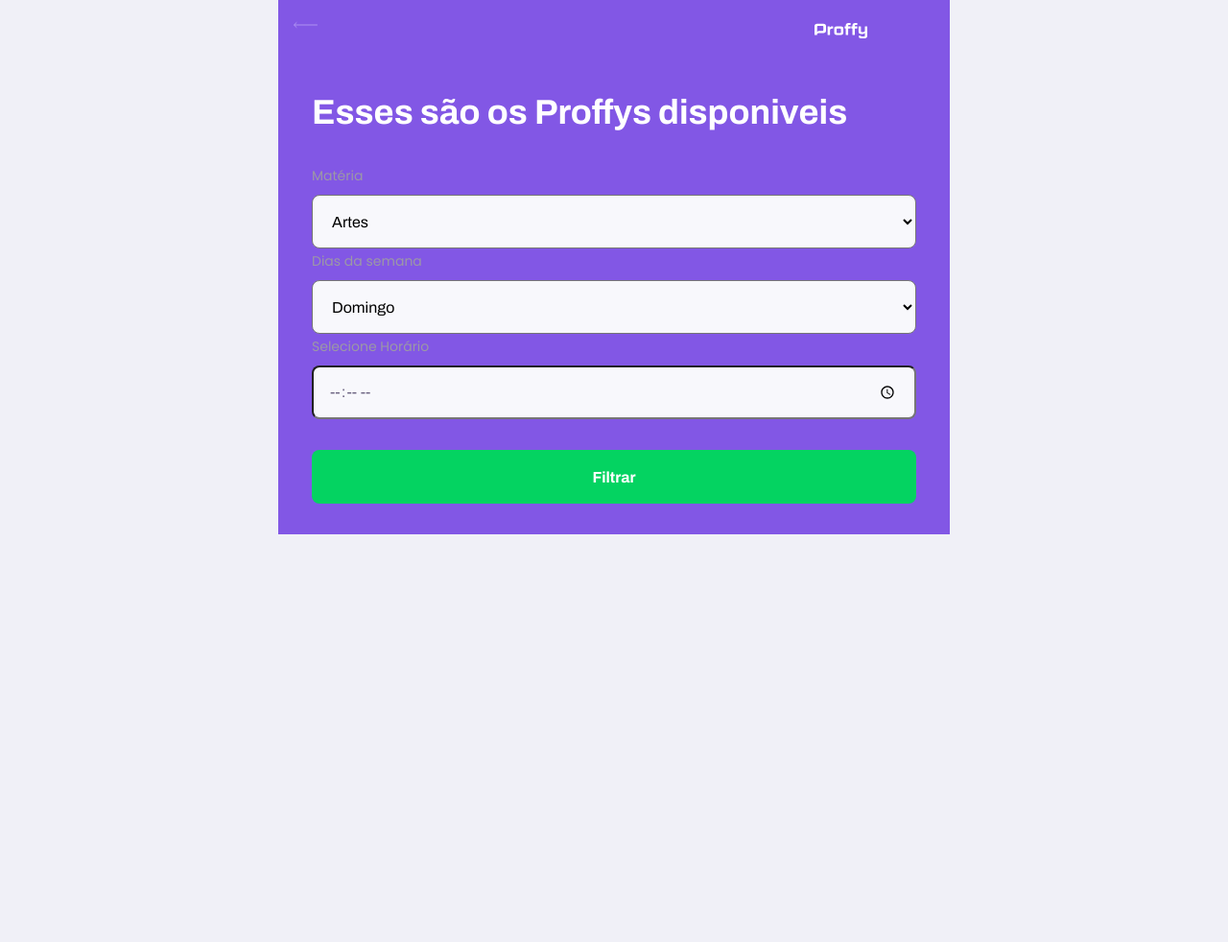
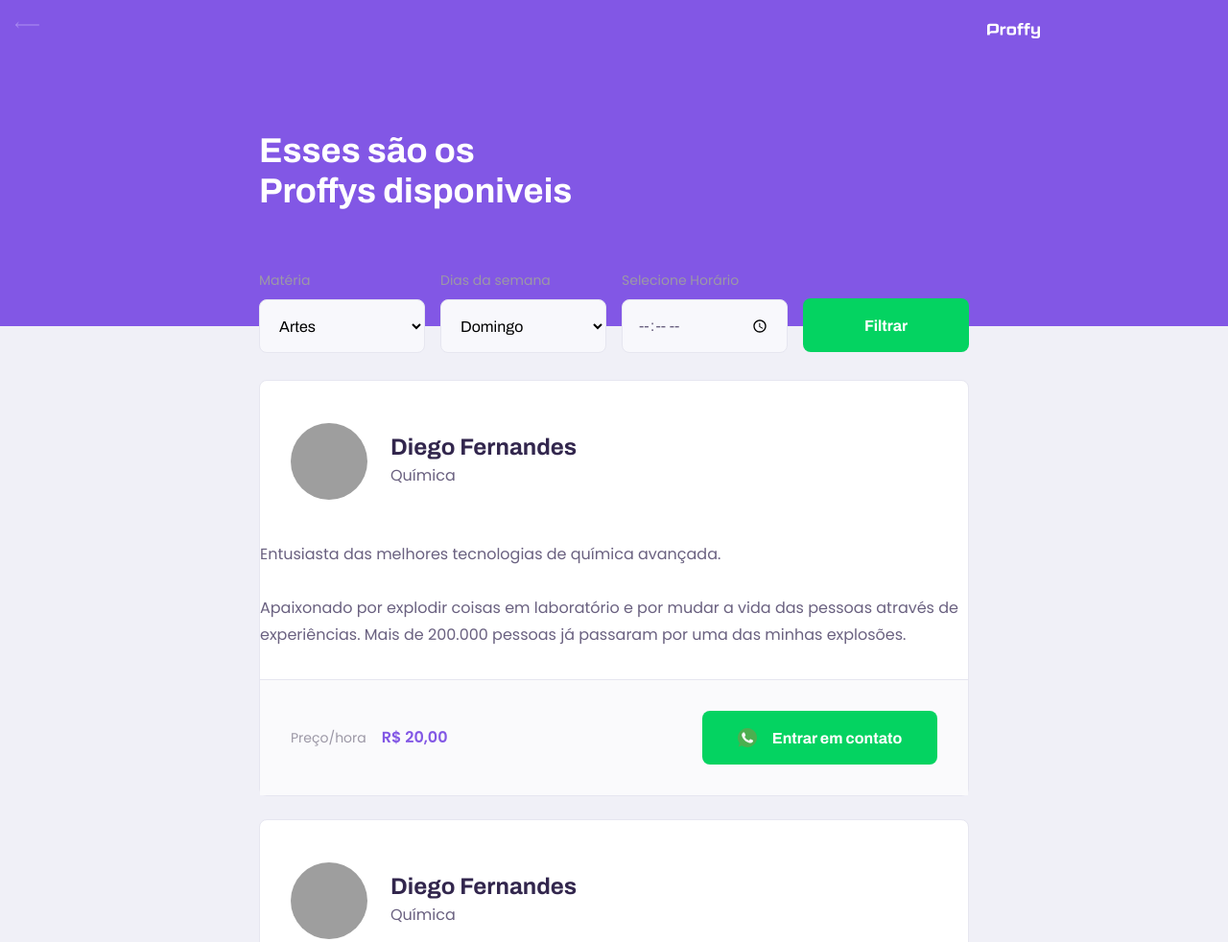
Before and after one commit to raphaeltrautmann/Next-Level-Week-2---Discovery, a plain HTML site: page study.html in a window 1280 px wide. Shown: the top 982 px of the page at 96% size. Before the commit the page ends 800 px from the top, so only its background shows below. Drawn offline with Linux system fonts and the light colour scheme; grey boxes are pictures that could not be loaded.

Commit message:
Add files via upload

```diff
--- a/study.html
+++ b/study.html
@@ -63,6 +63,50 @@
         </form>
       </div>
     </header>
+
+    <main>
+      <article class="teacher-item">
+        <header>
+            <img
+                src="https://avatars2.githubusercontent.com/u/2254731?s=460&amp;u=0ba16a79456c2f250e7579cb388fa18c5c2d7d65&amp;v=4"
+                alt="Diego Fernandes">
+            <div>
+                <strong>Diego Fernandes</strong>
+                <span>Química</span>
+            </div>
+        </header>
+
+        <p>Entusiasta das melhores tecnologias de química avançada.<br><br>Apaixonado por explodir coisas em laboratório e por mudar a vida das pessoas através de experiências. Mais de 200.000 pessoas já passaram por uma das minhas explosões.</p>
+
+        <footer>
+            <p>Preço/hora<strong>R$ 20,00</strong></p>
+            <button type="button">
+                <img src="/images/icons/whatsapp.svg" alt="Whatsapp">Entrar em contato
+              </button>
+        </footer>
+    </article>
+
+    <article class="teacher-item">
+      <header>
+          <img
+              src="https://avatars2.githubusercontent.com/u/2254731?s=460&amp;u=0ba16a79456c2f250e7579cb388fa18c5c2d7d65&amp;v=4"
+              alt="Diego Fernandes">
+          <div>
+              <strong>Diego Fernandes</strong>
+              <span>Química</span>
+          </div>
+      </header>
+
+      <p>Entusiasta das melhores tecnologias de química avançada.<br><br>Apaixonado por explodir coisas em laboratório e por mudar a vida das pessoas através de experiências. Mais de 200.000 pessoas já passaram por uma das minhas explosões.</p>
+
+      <footer>
+          <p>Preço/hora<strong>R$ 20,00</strong></p>
+          <button type="button">
+              <img src="/images/icons/whatsapp.svg" alt="Whatsapp">Entrar em contato
+          </button>
+      </footer>
+  </article>
+    </main>
   </div>
 
 </body>
--- a/styles/partials/page-study.css
+++ b/styles/partials/page-study.css
@@ -36,6 +36,8 @@
 .page-header .header-content {
   width: 90%;
   margin: 3.2rem auto;
+
+  position: relative;
 }
 
 .page-header .header-content strong {
@@ -53,7 +55,7 @@
 }
 
 #serach-teachers .select-block {
-  margin-bottom: ;
+  margin-bottom: 1.6rem;
 }
 
 #search-teachers button {
@@ -90,24 +92,190 @@
   margin-top: 0.8rem;
   border-radius: 0.8rem;
   background: var(--color-input-background);
-  border: 1px solid var(color-line-in-white);
+  border: 1px solid var(--color-line-in-white);
   outline: 0;
   padding: 0 1.6rem;
   font: 1.6rem Archivo;
 }
+
 .input-block {
   position: relative;
 }
 
-.input-block:focus-within::after { /* tenho que resolver a linha que nao aparece */
-  content:"";
+.input-block:focus-within::after {
+  content: "";
 
   width: calc(100% - 3.2rem);
   height: 2px;
   background: var(--color-primary-light);
-  /* posição da linha no input */
+
   position: absolute;
   left: 1.6rem;
-  /* right: 1.6rem; */
-  bottom: 0;
+  bottom: 0px;
 }
+
+#page-study main {
+  margin: 3.2rem auto;
+  width: 90%;
+}
+
+.teacher-item {
+  background-color: var(--color-box-base);
+  border: 1px solid var(--color-line-in-white);
+  border-radius: .8rem;
+  margin-top: 2.4rem;
+}
+
+.teacher-item header {
+  padding: 3.2rem 2rem;
+  display: flex;
+  align-items: center;
+}
+
+.teacher-item header img {
+  width: 8rem;
+  height: 8rem;
+  border-radius: 50%;
+}
+
+.teacher-item header div {
+  margin: 2.4rem;
+}
+
+.teacher-item header div strong {
+  font: 700 2.4rem Archivo;
+  display: block;
+  color: var(--color-text-title);
+}
+
+.teacher-item header div span {
+  font-size: 1.6rem;
+  display: block;
+  margin-top: .4rem;
+}
+
+.teacher-item > p {
+  padding: 0 2rem;
+  font-size: 1.6rem;
+  line-height: 2.8rem;
+}
+
+.teacher-item footer {
+  padding: 3.2rem 2rem;
+  background-color: var(--color-box-footer);
+  border-top: 1px solid var(--color-line-in-white);
+  margin-top: 3.2rem;
+
+  display: flex;
+  align-items: center;
+  justify-content: space-between;
+}
+
+.teacher-item footer p {
+  font-size: 1.4rem;
+  line-height: 2.4rem;
+  color: var(--color-text-complement);
+}
+
+.teacher-item footer p strong {
+  font-size: 1.6rem;
+  color: var(--color-primary);
+  display: block;
+}
+
+.teacher-item footer button {
+  width: 20rem;
+  height: 5.6rem;
+  background: var(--color-secondary);
+  color: var(--color-button-text);
+  border: 0;
+  border-radius: .8rem;
+  cursor: pointer;
+  font: 700 1.4rem Archivo;
+
+  display: flex;
+  align-items: center;
+  justify-content: space-evenly;
+
+  text-decoration: none;
+
+  transition: background 0.2s;
+  margin-left: 1.6rem;
+}
+
+.teacher-item footer button:hover {
+  background: var(--color-secondary-dark);
+}
+
+@media (min-width: 700px) {
+  #page-study #container {
+    max-width: 100vw;
+  }
+
+  .page-header {
+    height: 340px;
+  }
+
+  .page-header .header-content strong {
+    max-width: 350px;
+  }
+
+  .page-header .top-bar-container {
+    max-width: 1100px;
+  }
+
+  .page-header .header-content {
+    max-width: 740px;
+
+    margin: 0 auto;
+
+    flex: 1 1;
+    padding-bottom: 48px;
+    display: flex;
+    flex-direction: column;
+    justify-content: center;
+  }
+
+  .teacher-item header,
+  .teacher-item footer {
+    padding: 32px;
+  }
+
+  #search-teachers {
+    display: grid;
+    grid-template-columns: repeat(4, 1fr);
+    gap: 16px;
+    position: absolute;
+    bottom: -28px;
+  }
+
+  #page-study main {
+    padding: 32px 0;
+    max-width: 740px;
+    margin: 0 auto;
+  }
+
+  #search-teachers .select-block {
+    margin-bottom: 0;
+  }
+
+  .teacher-item > p {
+    padding: 0;
+  }
+
+  .teacher-item footer p strong {
+    display: initial;
+    margin-left: 16px;
+
+  }
+
+  .teacher-item footer button {
+    width: 245px;
+    font-size: 16px;
+    justify-content: center;
+  }
+
+  .teacher-item footer button img {
+    margin-right: 16px;
+  }
+}
```
